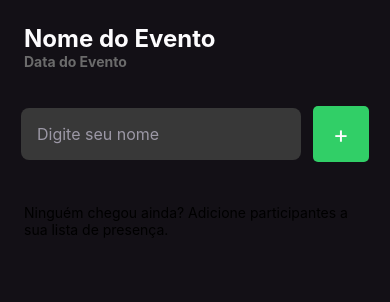
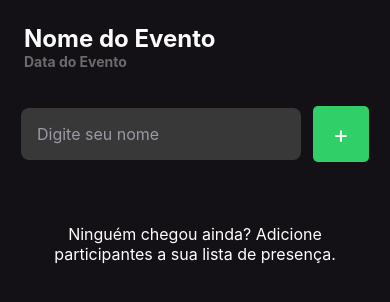
Before and after one commit to augustolr06/imhere, a React Native app: screen / in a window 390 px wide. Shown: the top 302 px of the page. Built offline with nearby package versions, Linux system fonts and the light colour scheme.

Commit message:
fix: apply style to emptyListText

```diff
--- a/src/screens/Home/index.tsx
+++ b/src/screens/Home/index.tsx
@@ -53,7 +53,7 @@ export function Home() {
             />
           )}
           ListEmptyComponent={() => (
-            <Text>
+            <Text style={styles.emptyListText} >
               Ninguém chegou ainda? Adicione participantes a sua lista de presença.
             </Text>
           )}
```
